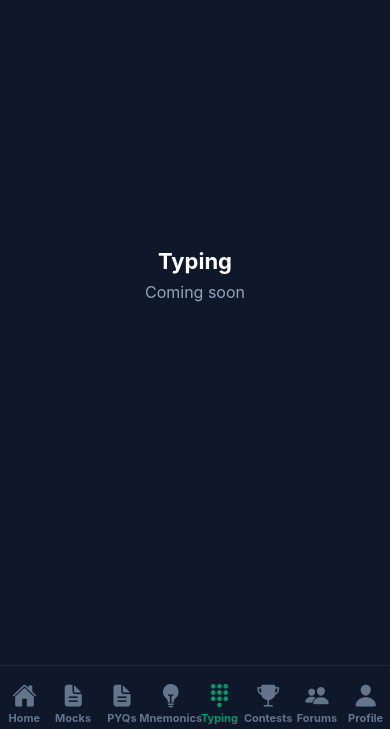
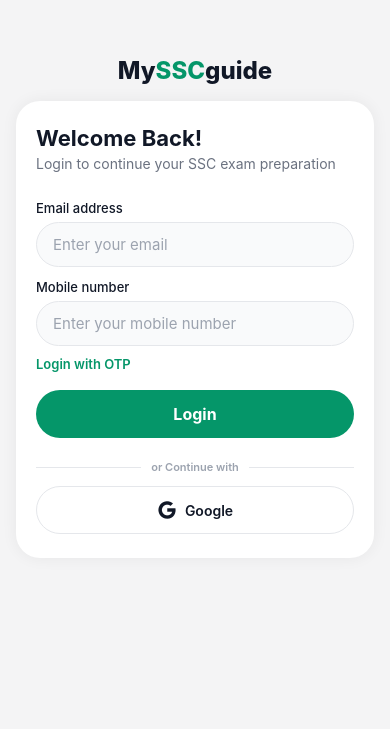
Before and after one commit to kamdev93042/mysscguide-mobileApp, a React Native app: screen / in a window 390 px wide. Shown: the part 115-844 px from the top of the page. Built offline with nearby package versions, Linux system fonts and the light colour scheme.

Commit message:
Fix package.json merge conflicts and update initial app route to login

```diff
--- a/App.tsx
+++ b/App.tsx
@@ -147,7 +147,7 @@
               screenOptions={{
                 headerShown: false,
               }}
-              initialRouteName="Main"
+              initialRouteName="Login"
             >
               <Stack.Screen name="Login" component={LoginScreen} />
               <Stack.Screen name="OTP" component={OtpVerificationScreen} />
```
Also changed, not shown: package.json (+1 -21 lines), 1 other file (tests, documents, lock files or other folders).
